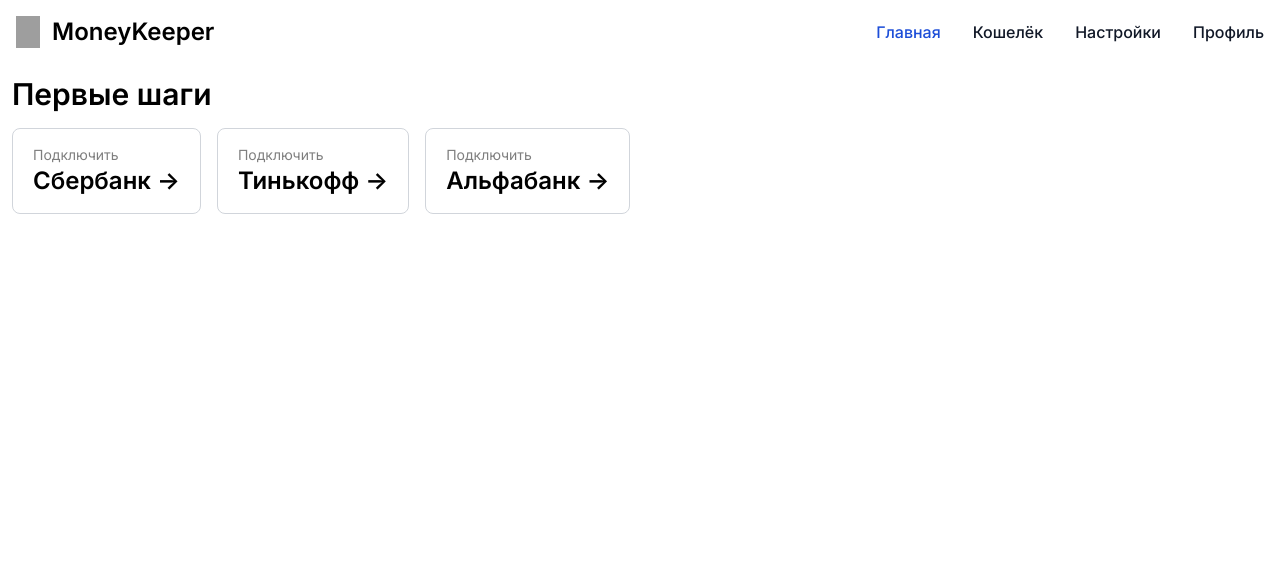
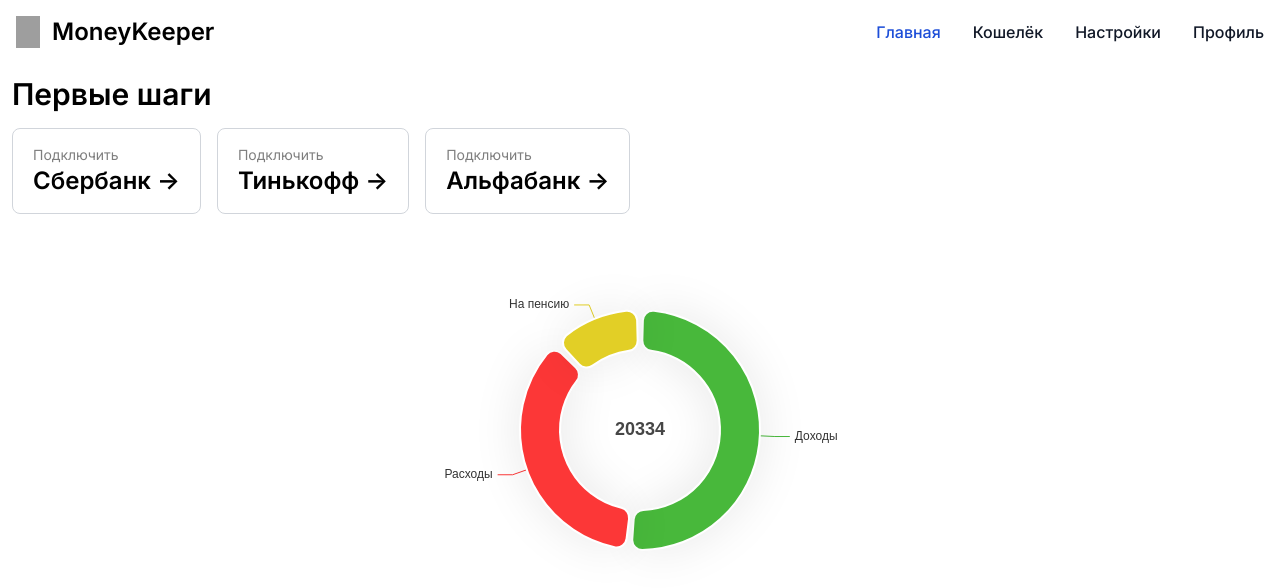
Before and after one commit to haskiindahouse/hesoyam-front, a Next.js app: page / in a window 1280 px wide. Shown: the top 588 px of the page. Built offline with nearby package versions, Linux system fonts and the light colour scheme; grey boxes are pictures that could not be loaded.

Commit message:
add test char

```diff
--- a/app/page.tsx
+++ b/app/page.tsx
@@ -1,3 +1,5 @@
+import TestDiagram from '@/components/charts/TestDiagram/TestDiagram'
+
 export default function Home() {
   return (
     <section className='flex min-h-screen flex-col gap-4 p-3'>
@@ -43,6 +45,10 @@
           </h2>
         </div>
       </div>
+
+      <div style={{ width: '100%', display: 'block' }}>
+        <TestDiagram />
+      </div>
     </section>
   )
 }
--- /dev/null
+++ b/components/charts/TestDiagram/TestDiagram.tsx
@@ -0,0 +1,58 @@
+'use client'
+
+import React from 'react'
+import ReactECharts from 'echarts-for-react'
+import { EChartsOption } from 'echarts'
+
+const RED = '#fd3838'
+const GREEN = '#49b93c'
+const YELLOW = '#e3d027'
+
+const TestDiagram = () => {
+  const data = [
+    { value: 10480, name: 'Доходы', itemStyle: { color: GREEN } },
+    { value: 7354, name: 'Расходы', itemStyle: { color: RED } },
+    { value: 2500, name: 'На пенсию', itemStyle: { color: YELLOW } }
+  ]
+
+  const option: EChartsOption = {
+    title: {
+      text: data.reduce((sum, curr) => sum + curr.value, 0).toString(),
+      left: 'center',
+      top: 'center'
+    },
+    tooltip: {
+      trigger: 'item'
+    },
+    series: [
+      {
+        type: 'pie',
+        radius: ['40%', '60%'],
+        avoidLabelOverlap: false,
+        padAngle: 3,
+        itemStyle: {
+          borderRadius: 10,
+          borderColor: '#fff',
+          borderWidth: 2,
+          shadowColor: 'rgba(0, 0, 0, 0.1)',
+          shadowBlur: 50
+        },
+        label: {
+          overflow: 'truncate',
+          width: 120
+        },
+        labelLayout: {},
+        data: data
+      }
+    ]
+  }
+
+  return (
+    <ReactECharts
+      option={option}
+      style={{ height: 400, width: '100%', display: 'inline-block' }}
+    />
+  )
+}
+
+export default TestDiagram
--- a/package.json
+++ b/package.json
@@ -10,6 +10,8 @@
     "prepare": "husky"
   },
   "dependencies": {
+    "echarts": "^5.5.0",
+    "echarts-for-react": "^3.0.2",
     "next": "14.2.3",
     "react": "^18",
     "react-dom": "^18"
```
Also changed, not shown: 1 other file (tests, documents, lock files or other folders).
